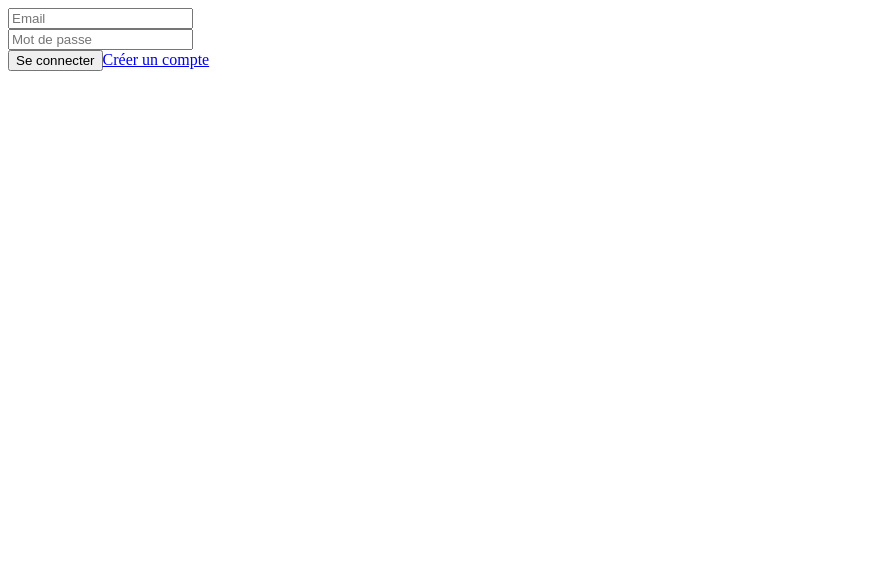
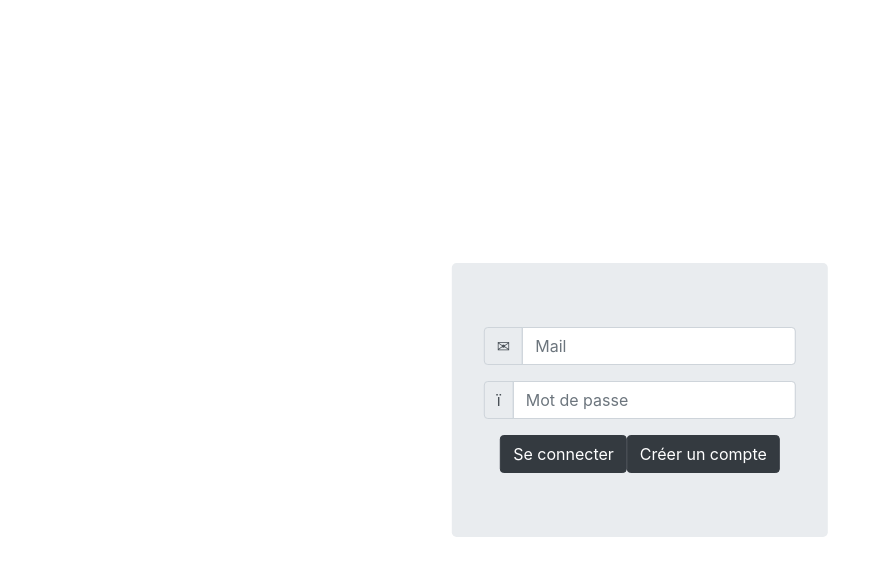
Before and after one commit to Frag0/coop, a Vue app: page /#/connexion in a window 1280 px wide. Shown: the top 576 px of the page, without its empty margins (0-883 px from the left). Built offline with nearby package versions, Linux system fonts and the light colour scheme.

Commit message:
ajout bootstrap

```diff
--- a/src/App.vue
+++ b/src/App.vue
@@ -2,6 +2,7 @@
   <div id="app">
 
     <router-view/>
+
   </div>
 </template>
 
@@ -35,5 +36,5 @@ export default {
 </script>
 
 <style>
-
+@import "https://maxcdn.bootstrapcdn.com/bootstrap/4.0.0/css/bootstrap.min.css"
 </style>
--- a/src/components/Connexion.vue
+++ b/src/components/Connexion.vue
@@ -1,15 +1,23 @@
 <template>
-	<form @submit="seConnecter">
-  <div>
-    <input type="text" v-model="email" placeholder="Email">
+  <form @submit="seConnecter" class="jumbotron">
+  <div class="form-group">
+    <div class="input-group mb-3">
+      <div class="input-group-prepend">
+        <span class="input-group-text">&#x2709;</span>
+      </div>
+      <input type="text" class="form-control" v-model="email" placeholder="Mail">
+    </div>
   </div>
-
-  <div>
-    <input type="password" v-model="password" placeholder="Mot de passe">
+  <div class="form-group">
+     <div class="input-group mb-3">
+      <div class="input-group-prepend">
+        <span class="input-group-text glyphicon">&#xe240;</span>
+      </div>
+      <input type="password"  class="form-control" v-model="password" placeholder="Mot de passe">
+    </div>
   </div>
-
-    <input type="submit" value="Se connecter">
-  	<router-link to="/membre-creation">Créer un compte</router-link>
+    <input class="btn btn-dark" type="submit" value="Se connecter">
+    <router-link to="/membre-creation" class="btn btn-dark">Créer un compte</router-link>
  </form>
 </template>
 
@@ -39,3 +47,12 @@ export default {
   }
 }
 </script>
+<style scoped>
+form{
+  text-align: center;
+  position: absolute;
+  top: 50%;
+  left:50%;
+  transform: translate(-50%,-50%);
+}
+</style>
--- a/src/components/MembreCreation.vue
+++ b/src/components/MembreCreation.vue
@@ -1,21 +1,48 @@
 <template>
- <form @submit="creerMembre">
-  <div>
-    <input type="text" v-model="fullname" placeholder="Nom">
+ <form @submit="creerMembre" class="jumbotron">
+
+
+  <div class="form-group">
+    <div class="input-group mb-3">
+      <div class="input-group-prepend">
+        <span class="input-group-text">@</span>
+      </div>
+      <input type="text" class="form-control" placeholder="Username" v-model="fullname">
+    </div>
   </div>
 
-  <div>
-    <input type="text" v-model="email" placeholder="Mail">
+
+
+
+
+
+  <div class="form-group">
+    <div class="input-group mb-3">
+      <div class="input-group-prepend">
+        <span class="input-group-text">&#x2709;</span>
+      </div>
+      <input type="text" class="form-control" v-model="email" placeholder="Mail">
+    </div>
   </div>
 
-  <div>
-    <input type="password" v-model="password" placeholder="Mot de passe">
+
+
+
+  <div class="form-group">
+     <div class="input-group mb-3">
+      <div class="input-group-prepend">
+        <span class="input-group-text glyphicon">&#xe240;</span>
+      </div>
+      <input type="password"  class="form-control" v-model="password" placeholder="Mot de passe">
+    </div>
   </div>
 
-    <input type="submit" value="Créer un compte">
-    <router-link to="/connexion">Se connecter</router-link>
 
- </form>
+
+
+
+  <input type="submit" class="btn btn-dark boutonvalidation" value="Créer un compte">
+</form>
 </template>
 
 <script>
@@ -47,4 +74,11 @@ export default {
 
 <style scoped>
 
+form{
+  text-align: center;
+  position: absolute;
+  top: 50%;
+  left:50%;
+  transform: translate(-50%,-50%);
+}
 </style>
```
Also changed, not shown: src/components/NavBar.vue (added, +21 -0 lines), src/NavBar.vue (deleted), src/components/ConversationSuppression.vue (deleted).
